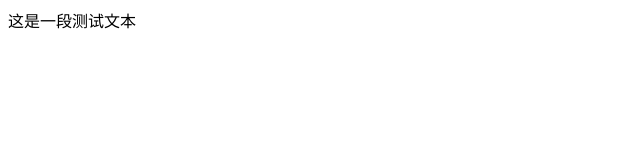
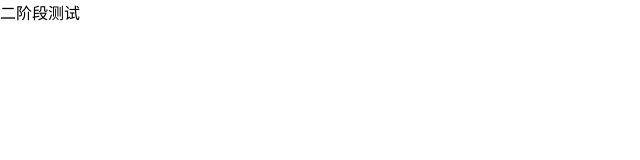
Before and after one commit to rxzkr/RuidiKar.bolg, a plain HTML site: page index.html in a window 1280 px wide. Shown: the whole page, without its empty margins (0-640 px from the left). Drawn offline with Linux system fonts and the light colour scheme.

Commit message:
更新了必要组件

```diff
--- /dev/null
+++ b/css/index.css
@@ -0,0 +1,4 @@
+*{
+	padding: 0;
+	margin: 0;
+}
--- a/index.html
+++ b/index.html
@@ -4,7 +4,9 @@
     <meta charset="UTF-8">
     <meta name="viewport" content="width=device-width, initial-scale=1.0">
     <title>瑞雪大帝的个人博客</title>
-    这是一段测试文本
+    二阶段测试
+    <link rel="stylesheet" href="./css/index.css" type="text/css">
+    <script type="text/javascript" src="./js/index.js"></script>
 </head>
 <body>
 
```
Also changed, not shown: js/index.js (added).
